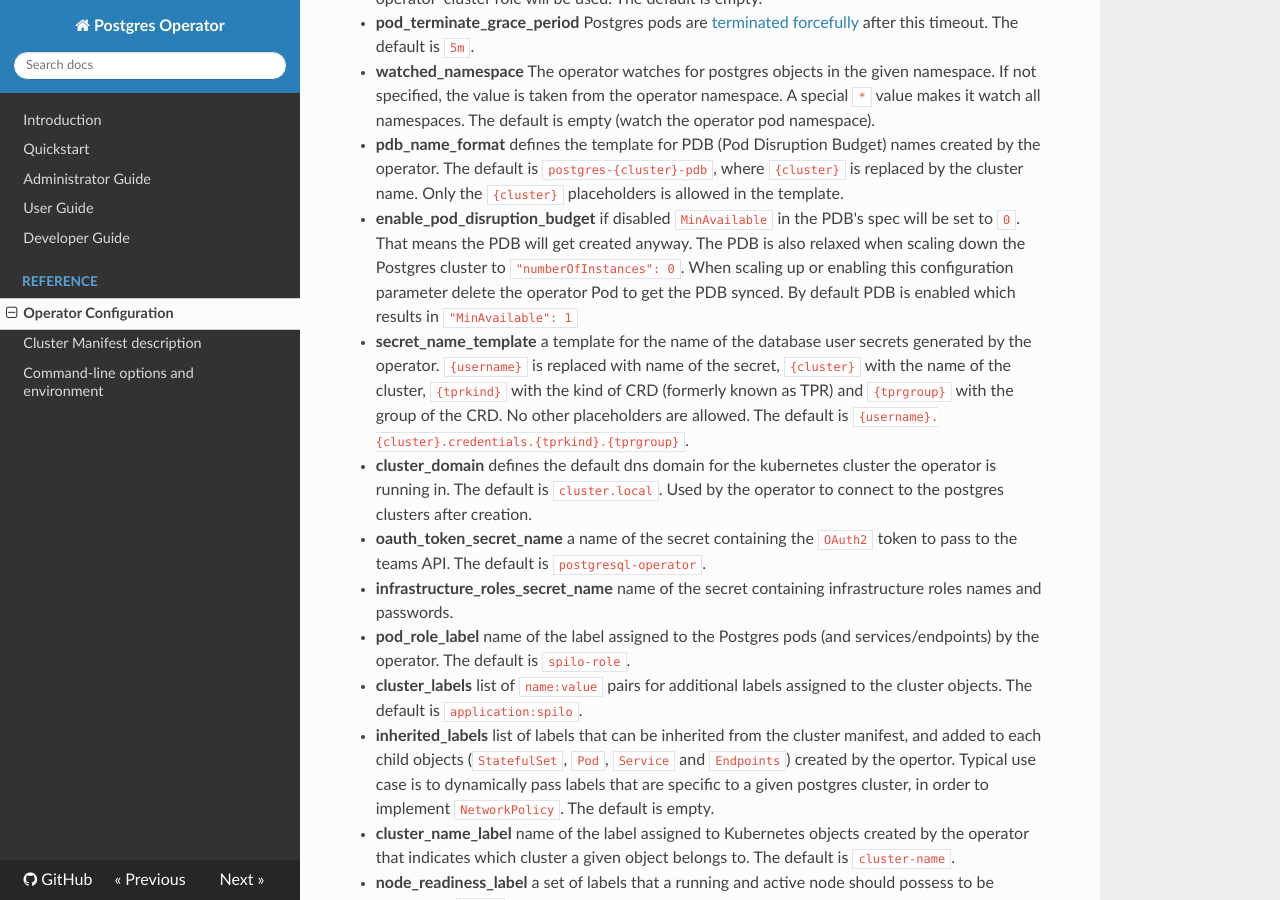
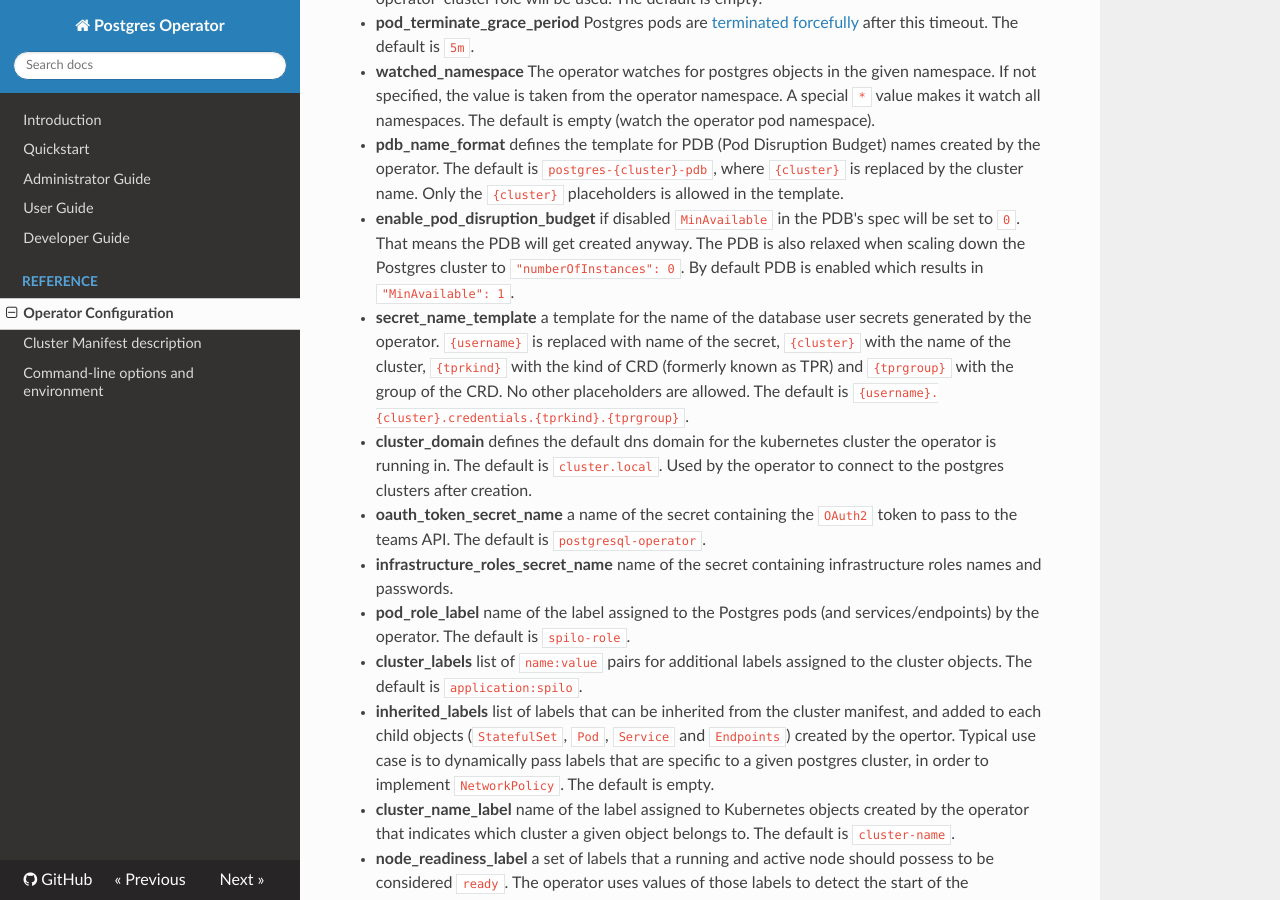
Before and after one commit to zalando/postgres-operator, an MkDocs documentation site: the page built from docs/reference/operator_parameters.md, in a window 1280 px wide and 900 px high, scrolled down 2563 px. Built offline with MkDocs 1.6.1, drawn with Linux system fonts in a browser that asks for light colours; nearby versions of some CDN libraries; old or Windows-style settings are respelled for this version of MkDocs.

Commit message:
update docs

```diff
--- a/docs/reference/operator_parameters.md
+++ b/docs/reference/operator_parameters.md
@@ -164,9 +164,8 @@ configuration they are grouped under the `kubernetes` key.
 * **enable_pod_disruption_budget**
   if disabled `MinAvailable` in the PDB's spec will be set to `0`. That means
   the PDB will get created anyway. The PDB is also relaxed when scaling down the
-  Postgres cluster to `"numberOfInstances": 0`. When scaling up or enabling this
-  configuration parameter delete the operator Pod to get the PDB synced. By
-  default PDB is enabled which results in `"MinAvailable": 1`
+  Postgres cluster to `"numberOfInstances": 0`. By default PDB is enabled which
+  results in `"MinAvailable": 1`.
 
 * **secret_name_template**
   a template for the name of the database user secrets generated by the
```
